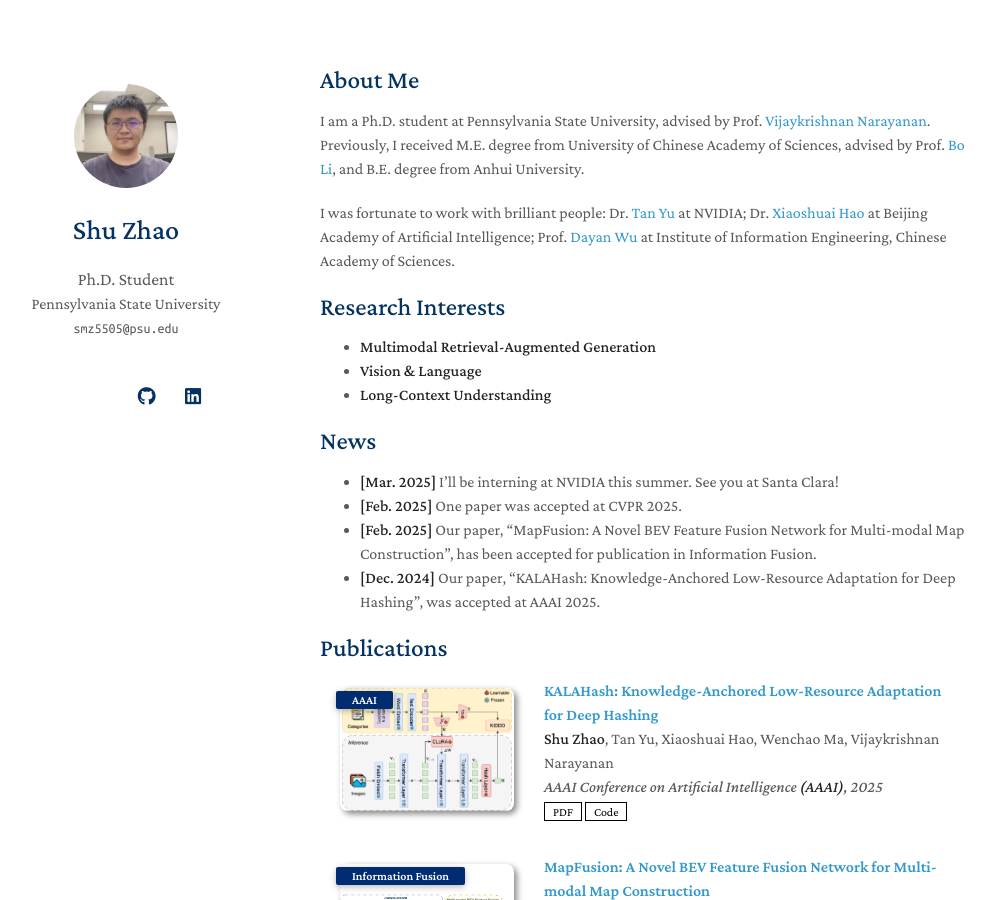
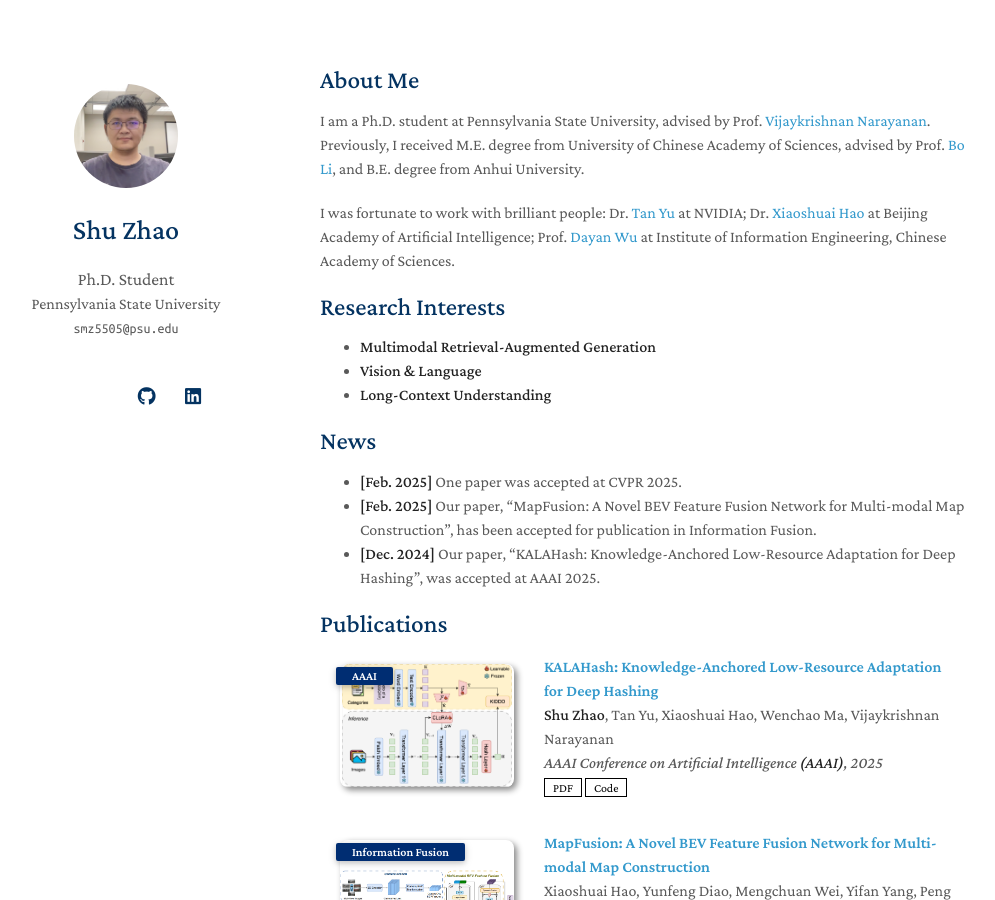
Before and after one commit to Tree-Shu-Zhao/Tree-Shu-Zhao.github.io, a Jekyll site: the page built from index.md, in a window 1280 px wide and 900 px high. Shown: the whole window, without its empty margins (150-1145 px from the left). Built offline with Jekyll 4.4.1, drawn with Linux system fonts in a browser that asks for light colours; nearby versions of some CDN libraries; a style sheet for code colours, icons or effects is not loaded; our own code applies the rules of GitHub Pages for plain Markdown files.

Commit message:
Update index.md

```diff
--- a/index.md
+++ b/index.md
@@ -14,7 +14,6 @@
 - **Long-Context Understanding**
 
 ## News
-- **[Mar. 2025]** I'll be interning at NVIDIA this summer. See you at Santa Clara!
 - **[Feb. 2025]** One paper was accepted at CVPR 2025.
 - **[Feb. 2025]** Our paper, "MapFusion: A Novel BEV Feature Fusion Network for Multi-modal Map Construction", has been accepted for publication in Information Fusion.
 - **[Dec. 2024]** Our paper, "KALAHash: Knowledge-Anchored Low-Resource Adaptation for Deep Hashing", was accepted at AAAI 2025.
```
